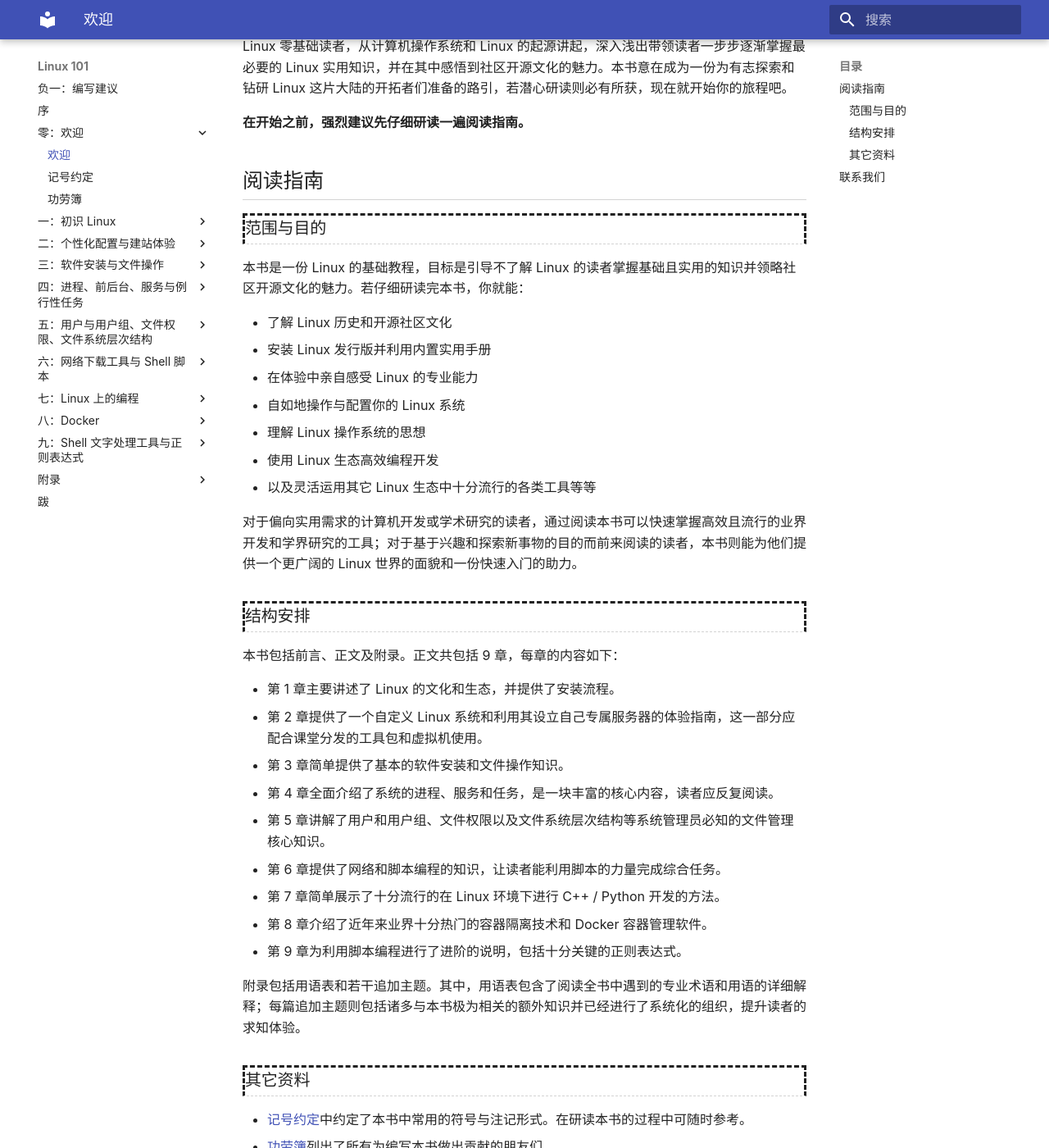
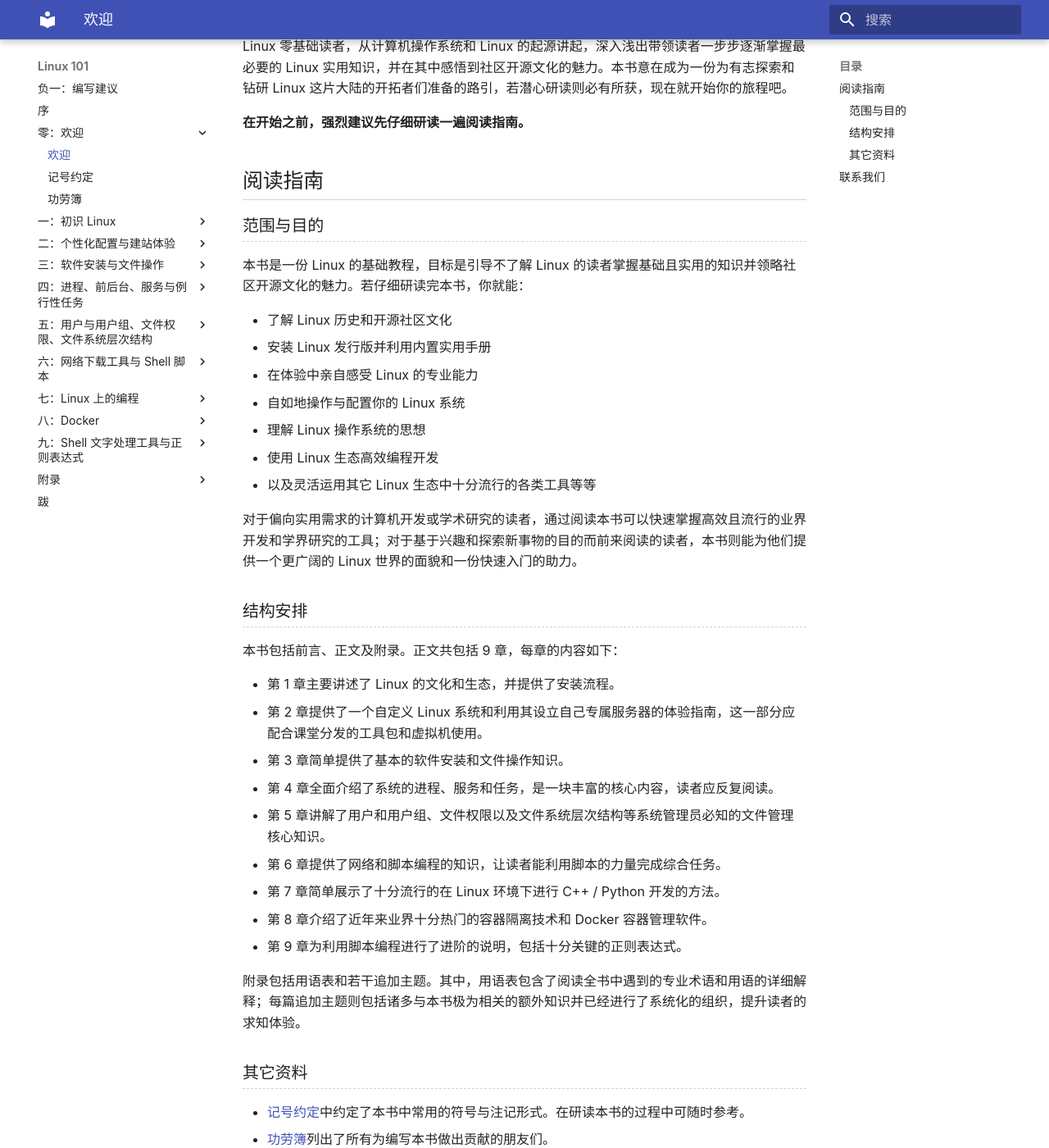
Before and after one commit to ustclug/Linux101-docs, an MkDocs documentation site: the page built from docs/index.md, in a window 1280 px wide and 1400 px high, scrolled down 245 px. Shown: the whole window at 82% size. Built offline with MkDocs 1.6.1 and Material for MkDocs 9.7.7, drawn with Linux system fonts in a browser that asks for light colours.

Commit message:
Bottom border only

```diff
--- a/docs/css/extra.css
+++ b/docs/css/extra.css
@@ -5,7 +5,7 @@
   padding-bottom: 0.2em;
   border-bottom: 1px solid #d3d3d3; }
 .md-typeset h3 {
-  border-style: dashed; }
+  border-bottom-style: dashed; }
 .md-typeset img {
   display: block;
   margin-left: auto;
--- a/docs/css/extra.scss
+++ b/docs/css/extra.scss
@@ -13,7 +13,7 @@
 	}
 
 	h3 {
-		border-style: dashed;
+		border-bottom-style: dashed;
 	}
 
 	img {
```
